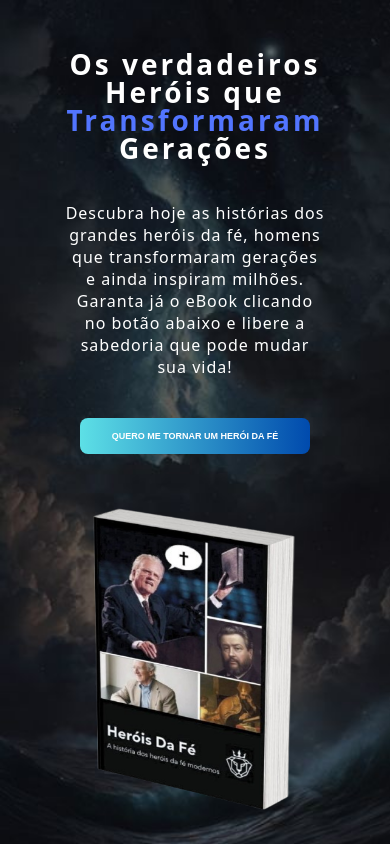
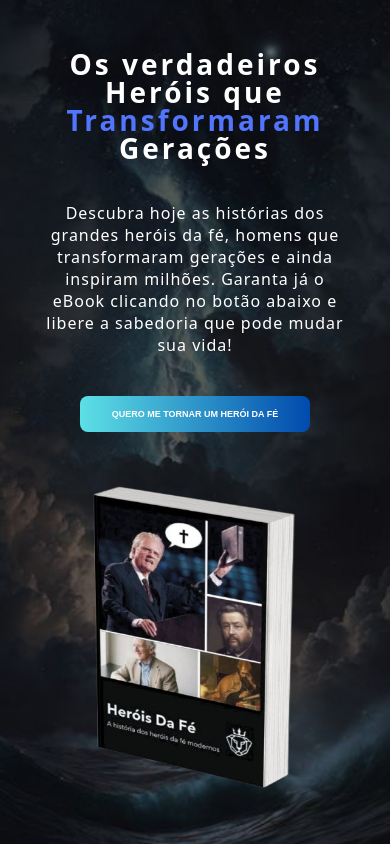
Before and after one commit to maarinlucas/pagina_de_vendas_representantesdoreino, a React (Vite) app: page / in a window 390 px wide. Built offline with nearby package versions, Linux system fonts and the light colour scheme.

Commit message:
mensagem commit

```diff
--- a/src/index.css
+++ b/src/index.css
@@ -324,8 +324,8 @@ span {
   .parte1a {
     display: flex;
     flex-direction: column;
-    max-width: 70%;
-    min-width: 70%;
+    max-width: 85%;
+    min-width: 85%;
     width: 100%;
     row-gap: 40px;
     align-items: center;
@@ -337,6 +337,7 @@ span {
     line-height: 1.0;
     letter-spacing: 3px;
     text-align: center;
+
   }
 
   .parte1a p {
@@ -399,7 +400,7 @@ span {
   }
 
   .desconto .chamada {
-    margin: 10px 0px 0px 0px;
+    margin: 10px 0px 10px 0px;
   }
 
 
```
